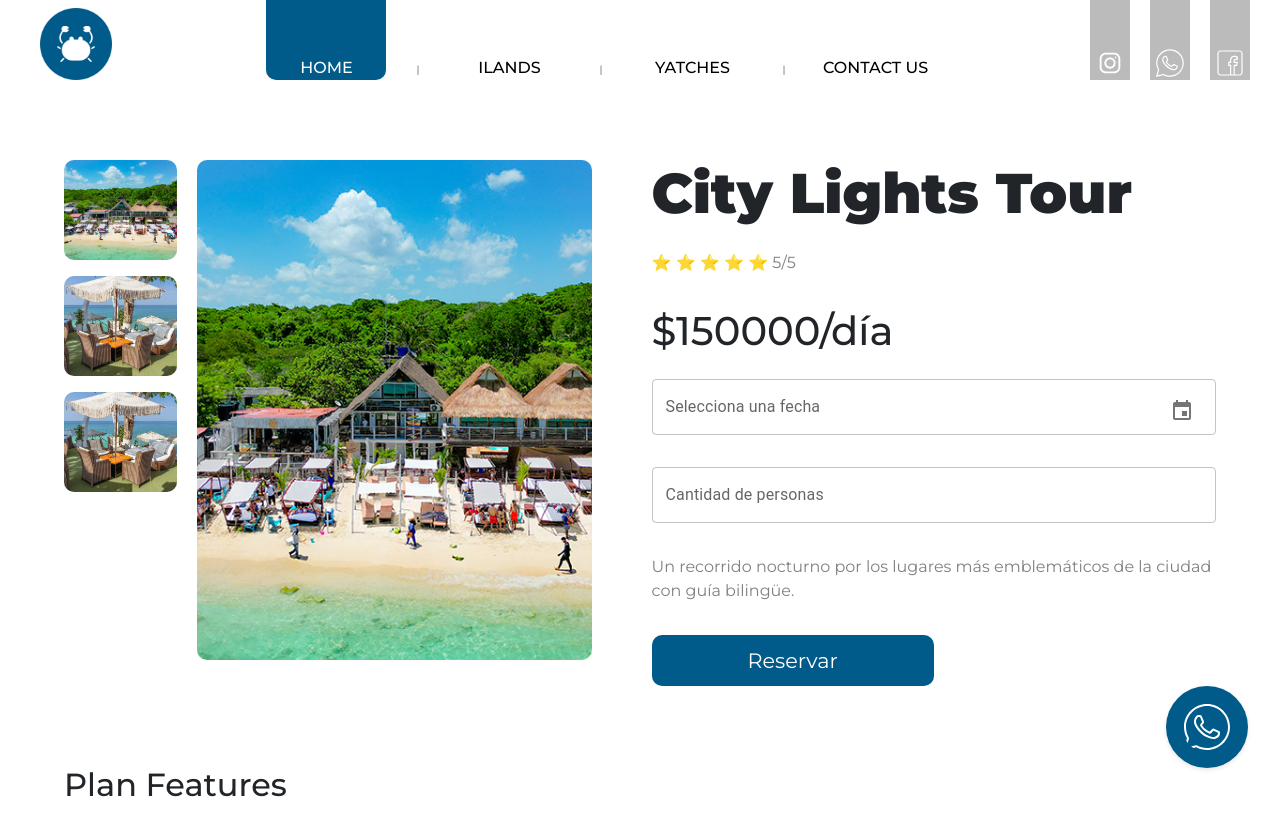
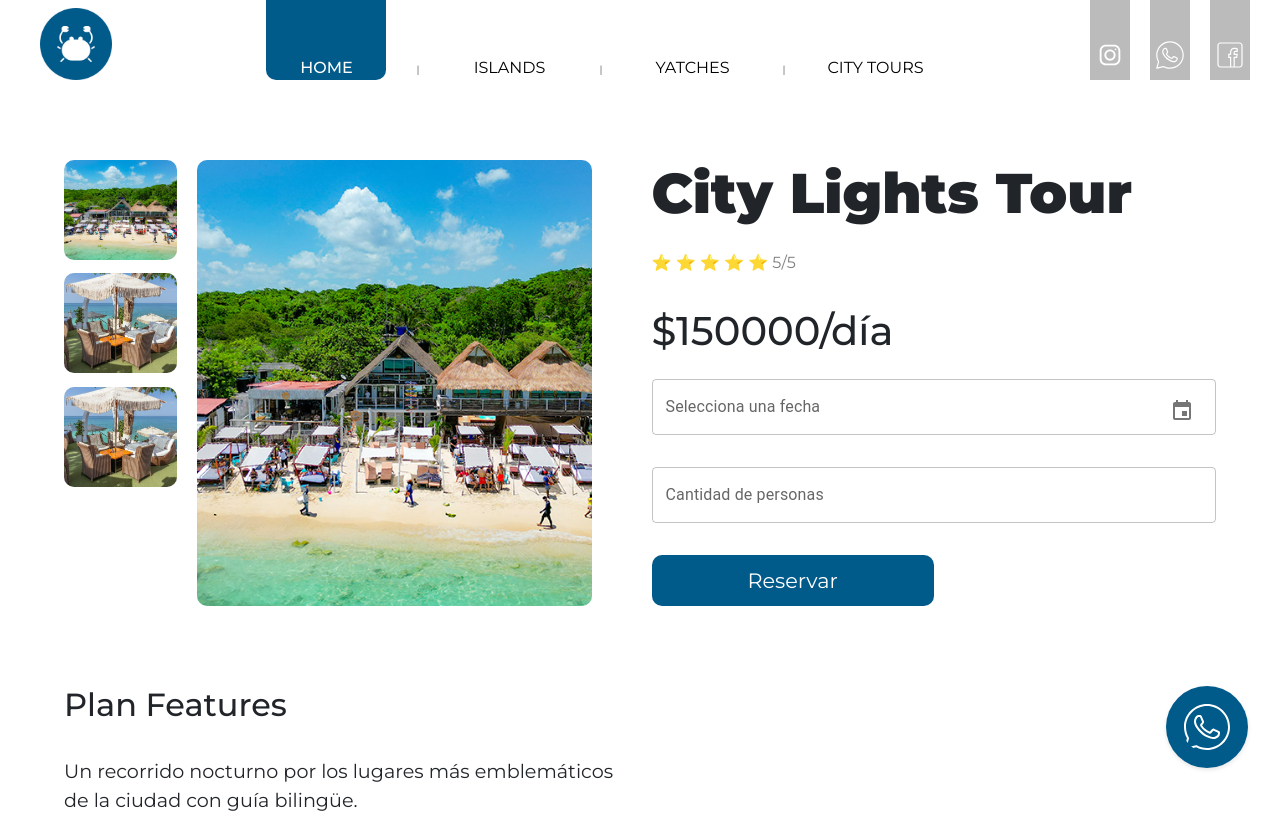
Before and after one commit to Marlon-44/cartagena_turistica, a React (Vite) app: page /plan/1 in a window 1280 px wide. Shown: the top 813 px of the page. Built offline with nearby package versions, Linux system fonts and the light colour scheme.

Commit message:
detalles

```diff
--- a/src/Context/servicesContext.jsx
+++ b/src/Context/servicesContext.jsx
@@ -1,17 +1,17 @@
 import { createContext, useState } from "react";
 
-export const ServiceContext  = createContext();
+export const ServiceContext = createContext();
 
-export const ServiceProvider = ({children}) =>{
+export const ServiceProvider = ({ children }) => {
 
     const [services, setServices] = useState([
-        {id:1,name: "Ilands and Beach Clubes",info: "+15 ilands and Beach Clubes.", url__image:"assets/service__iland.jpg"},
-        {id:2,name: "Yatches", info: "Yatches, Romantic Dinners and More.", url__image:"assets/service__yatch.jpg"},
-        {id:3,name: "City Tours", info: "Cartagena, Barranquilla, Santa Marta.", url__image:"assets/service__citytour.png"}
+        { id: 1, name: "Ilands and Beach Clubes", info: "+15 ilands and Beach Clubes.", url__image: "assets/service__iland.jpg", category: "Island"},
+        { id: 2, name: "Yatches", info: "Yatches, Romantic Dinners and More.", url__image: "assets/service__yatch.jpg", category: "Yatches"},
+        { id: 3, name: "City Tours", info: "Cartagena, Barranquilla, Santa Marta.", url__image: "assets/service__citytour.png", category: "City Tour" }
     ])
 
-    return(
-        <ServiceContext.Provider value={{services, setServices}}>
+    return (
+        <ServiceContext.Provider value={{ services, setServices }}>
             {children}
         </ServiceContext.Provider>
     )
--- a/src/components/Carrousel/index.module.css
+++ b/src/components/Carrousel/index.module.css
@@ -68,6 +68,7 @@
     }
 
     .carouselContainer {
+        display: block;
         width: 100vw;
     }
 
--- a/src/components/Header/header.module.css
+++ b/src/components/Header/header.module.css
@@ -6,9 +6,12 @@
 
 }
 
-.burger__menu__img {
+.logo__img {
     width: 16%;
     padding-left: 10px;
+}
+.logo__img:hover{
+    cursor: pointer;
 }
 .logo__text{
     color:#005a8a;
@@ -44,10 +47,14 @@
     background-color: #bbbbbb;
     display: flex;
     align-items: flex-end;
-    padding: 0 5px 2px;
+    padding: 0 5px 10px;
+}
+
+.social__media__container div:hover{
+    cursor: pointer;
+    background-color: #005a8a;
 
 }
-
 .social__media__container img {
 
     width: 30px;
@@ -68,7 +75,7 @@ Link{
 }
 
 @media screen and (min-width: 450px) {
-    .burger__menu__img {
+    .logo__img {
         display: none;
     }
 
@@ -106,7 +113,8 @@ Link{
 
     .menu_option {
         color: #000;
-
+        border: none;
+        background-color: #fff;
     }
 
     .menu__nav ul div {
@@ -129,7 +137,7 @@ Link{
 }
 
 @media screen and (min-width: 900px) {
-    .burger__menu__img {
+    .logo__img {
         display: block;
         width: auto;
         padding-left: 10px;
--- a/src/components/Header/index.jsx
+++ b/src/components/Header/index.jsx
@@ -1,8 +1,20 @@
 import { motion } from "framer-motion";
 import styles from "./header.module.css"
-import { Link } from "react-router-dom";
+import { Link, useNavigate } from "react-router-dom";
+import { useContext } from "react";
+import PlanesContext from "../../features/planes/PlanesContext";
 const Header = () =>{
+    const { filtrarPorCategoria } = useContext(PlanesContext);
+    const navigate = useNavigate();
 
+    const handleCategoriaClick = (categoria) => {
+        filtrarPorCategoria(categoria);
+        navigate("/homePage"); // Redirige
+    };
+    const handleLogoClick = () => {
+
+        navigate("/"); // Redirige
+    };
     return (
 
     <motion.header
@@ -11,18 +23,24 @@ const Header = () =>{
         transition={{ duration: 0.8, ease: "easeOut" }}
     >
         <div className={styles.header__container}>
-            <img className={styles.burger__menu__img} src="/assets/cangrejo.png" alt="Menu Icon" />
+            <img className={styles.logo__img} src="/assets/cangrejo.png" alt="Menu Icon" onClick={handleLogoClick} />
             <nav className={styles.menu__nav}>
                 <ul>
             <div className={styles.option__selected}>
-                        <Link className={styles.option__selected__text} to="/homePage" href="">HOME</Link>
+                <Link className={styles.option__selected__text} to="/homePage">HOME</Link>
             </div>
             <p>|</p>
-                    <div><Link className={styles.menu_option}  href="">ILANDS</Link></div>
+            <div>
+                <button onClick={() => handleCategoriaClick("Island")} className={styles.menu_option}>ISLANDS</button>
+            </div>
             <p>|</p>
-                    <div><Link className={styles.menu_option}   href="">YATCHES</Link></div>
+            <div>
+                <button onClick={() => handleCategoriaClick("Yatches")} className={styles.menu_option}>YATCHES</button>
+            </div>
             <p>|</p>
-                    <div><Link className={styles.menu_option}   href="">CONTACT US</Link></div>
+            <div>
+                <button onClick={() => handleCategoriaClick("City Tour")} className={styles.menu_option}>CITY TOURS</button>
+            </div>
         </ul>
             </nav>
             <div className={styles.social__media__container}>
--- a/src/components/PlanFilterForm/index.jsx
+++ b/src/components/PlanFilterForm/index.jsx
@@ -77,10 +77,10 @@ const PlanFilterForm = () => {
 
     return (
         <aside className={styles.filter__container}>
-            <h2>Filtrar vehículos</h2>
+            <h2>Filtrar Planes</h2>
 
             <section className={styles.filter__type}>
-                <h3>Tipo de Vehículo</h3>
+                <h3>Tipo de Plan</h3>
                 <div className={styles.checkbox__group}>
                     {PLANES_PERMITIDOS.map(v => (
                         <label key={v}>
@@ -118,7 +118,7 @@ const PlanFilterForm = () => {
 
 
             <section className={styles.filter__type}>
-                <h3>Capacidad de Pasajeros</h3>
+                <h3>Cantidad dde personas</h3>
                 <label>
                     Mínimo:
                     <input
--- a/src/components/PlanFilterForm/index.module.css
+++ b/src/components/PlanFilterForm/index.module.css
@@ -22,12 +22,14 @@ label {
     gap: 0.4rem;
     font-size: 0.9rem;
 }
-.checkbox__group, .radio__group{
+
+.checkbox__group,
+.radio__group {
     display: flex;
     flex-direction: column;
 }
 
-.filter__type h3{
+.filter__type h3 {
     font-size: 1rem;
     font-weight: 600;
     margin-top: 2rem;
@@ -35,6 +37,8 @@ label {
 
 @media screen and (min-width:700px) {
     .filter__container {
+
+        display: block;
         padding: 1rem;
         background-color: #f8f8f8;
         border-radius: 10px;
@@ -61,12 +65,14 @@ label {
         gap: 0.4rem;
         font-size: 0.9rem;
     }
-.checkbox__group, .radio__group{
+
+    .checkbox__group,
+    .radio__group {
         display: flex;
         flex-direction: column;
     }
 
-.filter__type h3{
+    .filter__type h3 {
         font-size: 1rem;
         font-weight: 600;
         margin-top: 2rem;
--- a/src/components/PlanSummary/index.jsx
+++ b/src/components/PlanSummary/index.jsx
@@ -99,7 +99,7 @@ const PlanSummary = ({ plan }) => {
                     />
                 </div>
 
-                <p>{plan.descripcion}</p>
+
                 <button className={styles.book__button} onClick={handleBooking}>Reservar</button>
             </div>
         </section>
--- a/src/components/ServiceCard/index.jsx
+++ b/src/components/ServiceCard/index.jsx
@@ -1,7 +1,15 @@
+import { useContext } from "react";
 import styles from "./serviceCard.module.css"
 import { motion } from "framer-motion"
-const ServiceCard =({nombre, info, reference})=>{
-
+import PlanesContext from "../../features/planes/PlanesContext";
+import { useNavigate } from "react-router-dom";
+const ServiceCard =({nombre, info, reference, category})=>{
+    const {filtrarPorCategoria} = useContext(PlanesContext);
+    const navigate = useNavigate();
+    const handleCategoriaClick = (categoria) => {
+        filtrarPorCategoria(categoria);
+        navigate("/homePage"); // Redirige
+    };
     return(
         <motion.div
         initial={{opacity: 0, y:100}}
@@ -16,7 +24,7 @@ const ServiceCard =({nombre, info, reference})=>{
                     <p>{info}</p>
                 </div>
 
-                <button className={styles.service__card__button}>
+                <button className={styles.service__card__button} onClick={() => handleCategoriaClick(category)}>
                     <a href={reference}>Explore Now</a>
                     <img src="assets/chebron__right.png" alt="" />
                 </button>
--- a/src/components/ServiceSection/index.jsx
+++ b/src/components/ServiceSection/index.jsx
@@ -12,7 +12,7 @@ const ServiceSection =()=>{
 
             {
                 services.map((service)=>(
-                    <ServiceCard key={service.id} nombre={service.name} info={service.info} reference={service.url__image}/>
+                    <ServiceCard key={service.id} nombre={service.name} info={service.info} reference={service.url__image} category={service.category}/>
                 ))
             }
 
--- a/src/pages/HomePage/index.jsx
+++ b/src/pages/HomePage/index.jsx
@@ -1,5 +1,5 @@
 // src/Pages/Home/index.jsx
-import { useContext, useState } from "react";
+import { useContext, useEffect, useState } from "react";
 import styles from "./index.module.css";
 import PlanCard from "../../components/PlanCard";
 import PlanFilterForm from "../../components/PlanFilterForm";
@@ -10,10 +10,11 @@ import PlanesContext from "../../features/planes/PlanesContext";
 import Whatsapp from "../../components/Whatsapp";
 
 const Home = () => {
-    const { planes, loading } = useContext(PlanesContext);
+    const { planes, loading, filtrosAplicados, resetearFiltros } = useContext(PlanesContext);
     console.log("Planes: ", planes);
     const [currentPage, setCurrentPage] = useState(1);
     const plansPerPage = 9;
+
 
     // Cálculo de índices
     const indexOfLastPlan = currentPage * plansPerPage;
```
Also changed, not shown: src/features/planes/PlanesProvider.jsx (+17 -2 lines). Lines whose indentation alone changed are shown as unchanged.
